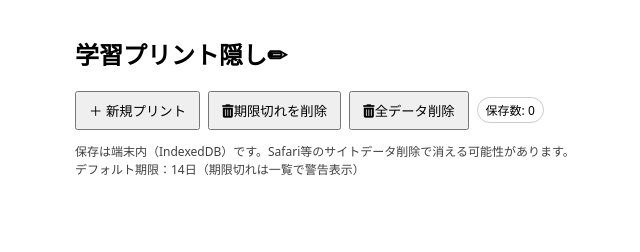
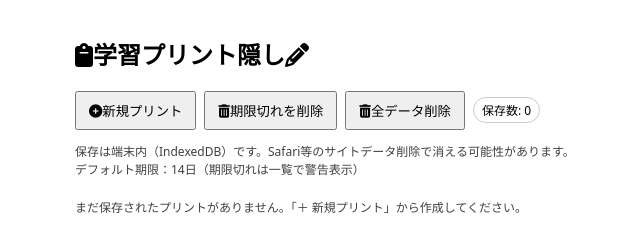
Before and after one commit to tritodon/study-print-mask, a plain HTML site: page index.html in a window 1280 px wide. Shown: the whole page, without its empty margins (115-755 px from the left). Drawn offline with Linux system fonts and the light colour scheme.

Commit message:
Update index.html

```diff
--- a/index.html
+++ b/index.html
@@ -116,9 +116,9 @@
   <div class="container">
     <!-- ===== LIST VIEW ===== -->
     <section id="listView" class="view active">
-      <h1>学習プリント隠し✏</h1>
+      <h1><i class="fa-solid fa-clipboard"></i>学習プリント隠し<i class="fa-solid fa-pencil"></i></h1>
       <div class="row">
-        <button id="newBtn" type="button">＋ 新規プリント</button>
+        <button id="newBtn" type="button"><i class="fa-solid fa-circle-plus"></i>新規プリント</button>
         <button id="cleanupBtn" type="button"><i class="fa-solid fa-trash-can"></i>期限切れを削除</button>
         <button id="deleteAllBtn" type="button"><i class="fa-solid fa-trash-can"></i>全データ削除</button>
         <span class="pill" id="storagePill">保存数: 0</span>
@@ -443,9 +443,6 @@
       updateEditorUI();
       redrawOverlay();
     }
-    showAllBtn.addEventListener('click', () => setAllVisible(true));
-    hideAllBtn.addEventListener('click', () => setAllVisible(false));
-
 
     function setupCanvasSizes() {
       const rect = photo.getBoundingClientRect();
@@ -656,6 +653,7 @@
       else if (action.type === 'SET_ALL_VISIBLE') {
         for (const r of current.regions) {
           r.visible = action.afterVisible;
+        }
       }
     }
 
@@ -879,6 +877,9 @@
       updateEditorUI();
     });
 
+    showAllBtn.addEventListener('click', () => setAllVisible(true));
+    hideAllBtn.addEventListener('click', () => setAllVisible(false));
+
     // image input: new base image
     input.addEventListener('change', async () => {
       const file = input.files[0];
```
Lines whose indentation alone changed are shown as unchanged.
